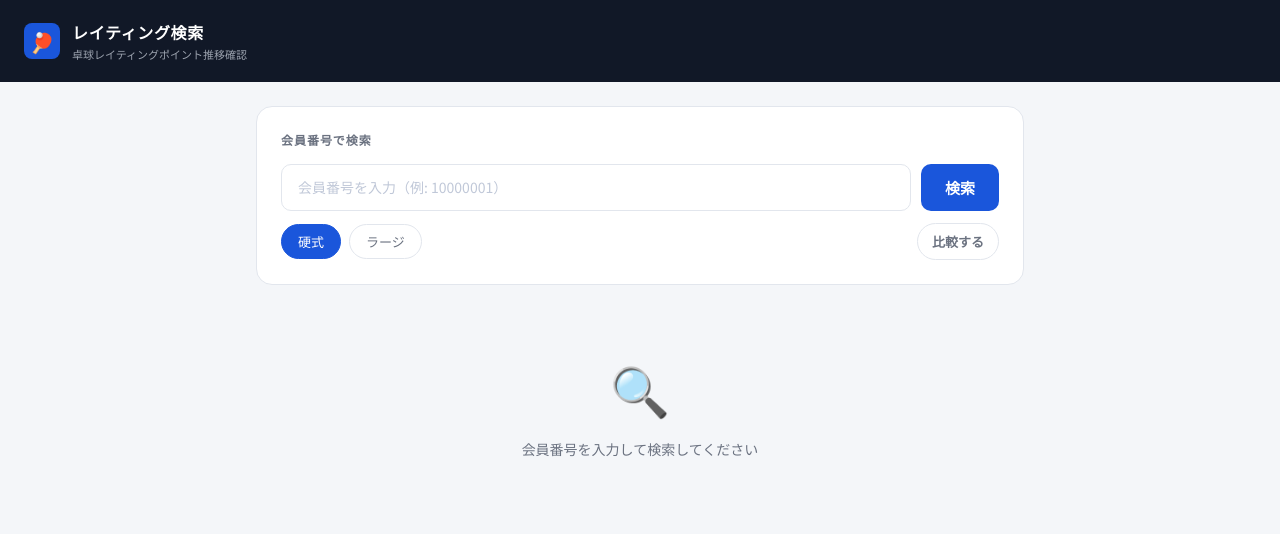
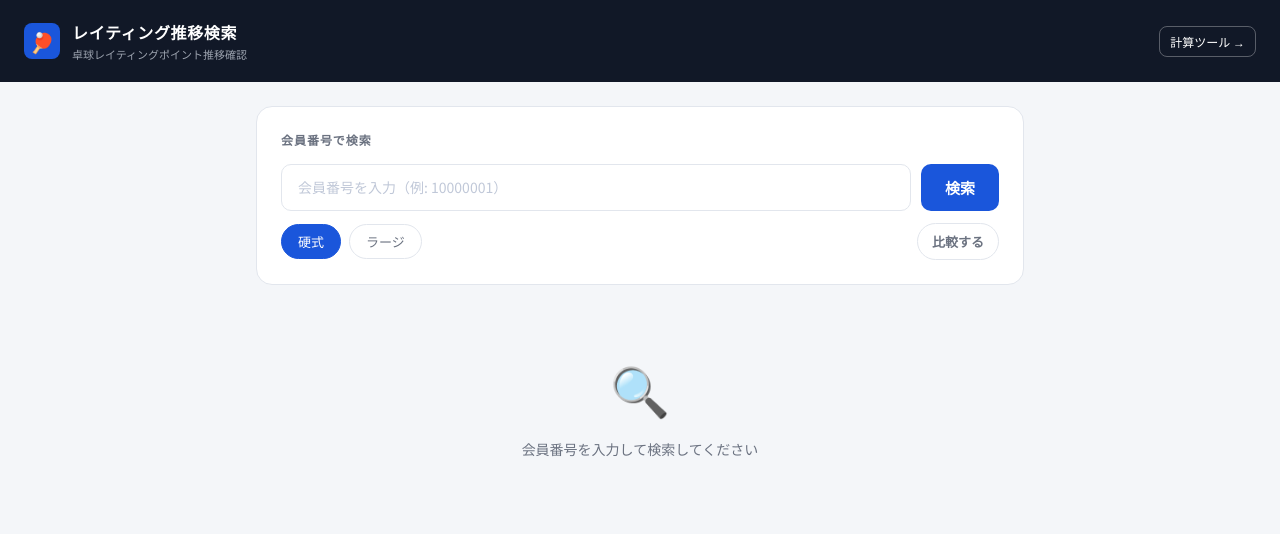
Before and after one commit to ratingsearch/ratingsearch2, a plain HTML site: page index.html in a window 1280 px wide. Drawn offline with nearby package versions, Linux system fonts and the light colour scheme.

Commit message:
Update index.html

```diff
--- a/index.html
+++ b/index.html
@@ -304,9 +304,21 @@ tr:last-child td { border-bottom: none; }
 <header>
   <div class="logo">🏓</div>
   <div class="header-text">
-    <h1>レイティング検索</h1>
+    <h1>レイティング推移検索</h1>
     <p>卓球レイティングポイント推移確認</p>
   </div>
+  <a href="https://ratingsearch.github.io/ratingsearch2/"
+   style="
+     margin-left:auto;
+     padding:6px 10px;
+     font-size:12px;
+     border:1px solid rgba(255,255,255,0.3);
+     border-radius:8px;
+     color:white;
+     text-decoration:none;
+   ">
+  計算ツール →
+</a>
 </header>
 
 <div class="container">
```
